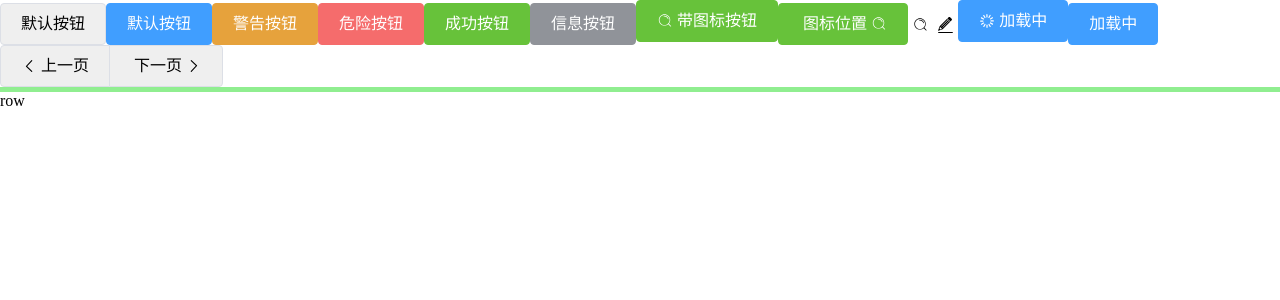
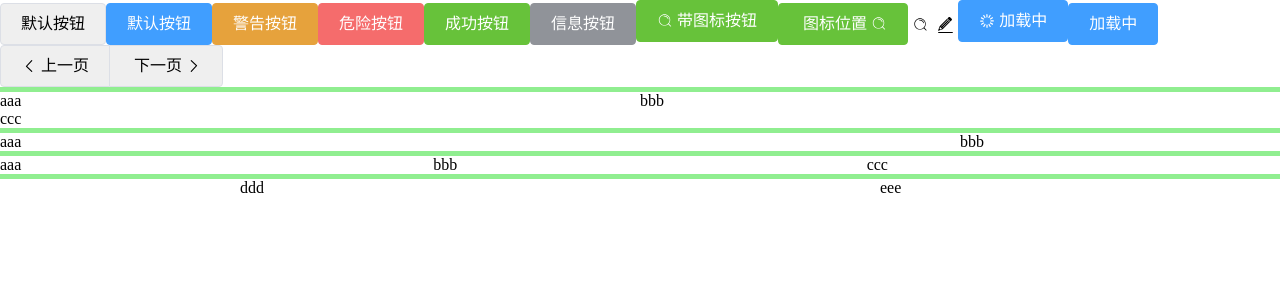
Before and after one commit to Mwangzhi/wz-ui, a Vue app: page / in a window 1280 px wide. Shown: the top 300 px of the page. Built offline with nearby package versions, Linux system fonts and the light colour scheme.

Commit message:
row and col component

```diff
--- a/src/App.vue
+++ b/src/App.vue
@@ -32,9 +32,57 @@
     <Boundary/>
 
     <wz-row>
-      <wz-col></wz-col>
+      <wz-col :span="12">
+        <div>aaa</div>
+      </wz-col>
+      <wz-col :span="12">
+        <div>bbb</div>
+      </wz-col>
+
+    </wz-row>
+    <wz-row>
+      <wz-col :span="24">
+        <div>ccc</div>
+      </wz-col>
+    </wz-row>
+
+    <Boundary />
+
+    <wz-row>
+      <wz-col :span="6">
+        <div>aaa</div>
+      </wz-col>
+      <wz-col :span="6" :offset="12">
+        <div>bbb</div>
+      </wz-col>
+    </wz-row>
+
+    <Boundary />
+
+    <wz-row :gutter="20">
+      <wz-col :span="8">
+        <div>aaa</div>
+      </wz-col>
+      <wz-col :span="8">
+        <div>bbb</div>
+      </wz-col>
+      <wz-col :span="8">
+        <div>ccc</div>
+      </wz-col>
+    </wz-row>
+
+    <Boundary />
+
+    <wz-row justify="space-around">
+      <wz-col :span="3">
+        <div class="">ddd</div>
+      </wz-col>
+      <wz-col :span="3">
+        <div class="">eee</div>
+      </wz-col>
     </wz-row>
   </div>
+
 </template>
 
 <script>
--- a/src/package/layout/col.vue
+++ b/src/package/layout/col.vue
@@ -1,12 +1,57 @@
 <template>
-  <div>col</div>
+  <div class="wz-col" :class="colClass" :style="colStyle">
+    <slot></slot>
+  </div>
 </template>
 
 <script>
-export default {
-  name: "wz-col"
-};
+  export default {
+    name: "wz-col",
+    data() {
+      return { gutter: 0 }
+    },
+    props: {
+      span: {
+        type: Number,
+        default: 24
+      },
+      offset: {
+        type: Number,
+        default: null
+      }
+    },
+    computed: {
+      colClass() {
+        let classes = [];
+        classes.push(`wz-col-${this.span}`);
+        if (this.offset) {
+          classes.push(`wz-col-offset-${this.offset}`);
+        }
+        return classes;
+      },
+      colStyle() {
+        let style = {};
+        if (this.gutter) {
+          style = {
+            ...style,
+            paddingLeft: this.gutter / 2 + 'px',
+            paddingRight: this.gutter / 2 + 'px'
+          }
+        }
+        return style;
+      }
+    }
+  };
 </script>
 
-<style>
+<style lang="scss">
+  @for $i from 1 through 24 {
+    .wz-col-#{$i} {
+      width: $i/24*100%;
+    }
+
+    .wz-col-offset-#{$i} {
+      margin-left: $i/24*100%;
+    }
+  }
 </style>
--- a/src/package/layout/row.vue
+++ b/src/package/layout/row.vue
@@ -1,12 +1,60 @@
 <template>
-  <div>row</div>
+  <div class="wz-row" :style="rowStyle">
+    <slot></slot>
+  </div>
 </template>
 
 <script>
-export default {
-  name: "wz-row"
-};
+  export default {
+    name: "wz-row",
+    props: {
+      gutter: {
+        type: Number,
+        default: 0
+      },
+      justify: {
+        type: String,
+        validator(type) {
+          let value = ['start', 'end', 'space-between', 'space-around', 'center'];
+          if (type && !value.includes(type)) {
+            console.err('类型必须是:' + value.join(','))
+          }
+          return true;
+        }
+      }
+    },
+    mounted() {
+      this.$children.forEach(child => {
+        child.gutter = this.gutter;
+      })
+    },
+    computed: {
+      rowStyle() {
+        let style = {};
+        if (this.gutter) {
+          style = {
+            ...style,
+            marginLeft: -this.gutter / 2 + 'px',
+            marginRight: -this.gutter / 2 + 'px'
+          }
+        }
+        if (this.justify) {
+          let key = ['start', 'end'].includes(this.justify) ? 'flex-' + this.justify : this.justify;
+          style = {
+            ...style,
+            justifyContent: key
+          }
+        }
+        return style;
+      }
+    }
+  };
 </script>
 
-<style>
+<style lang="scss">
+  .wz-row {
+    display: flex;
+    overflow: hidden;
+    flex-wrap: wrap;
+  }
 </style>
```
Also changed, not shown: 1 other file (tests, documents, lock files or other folders).
